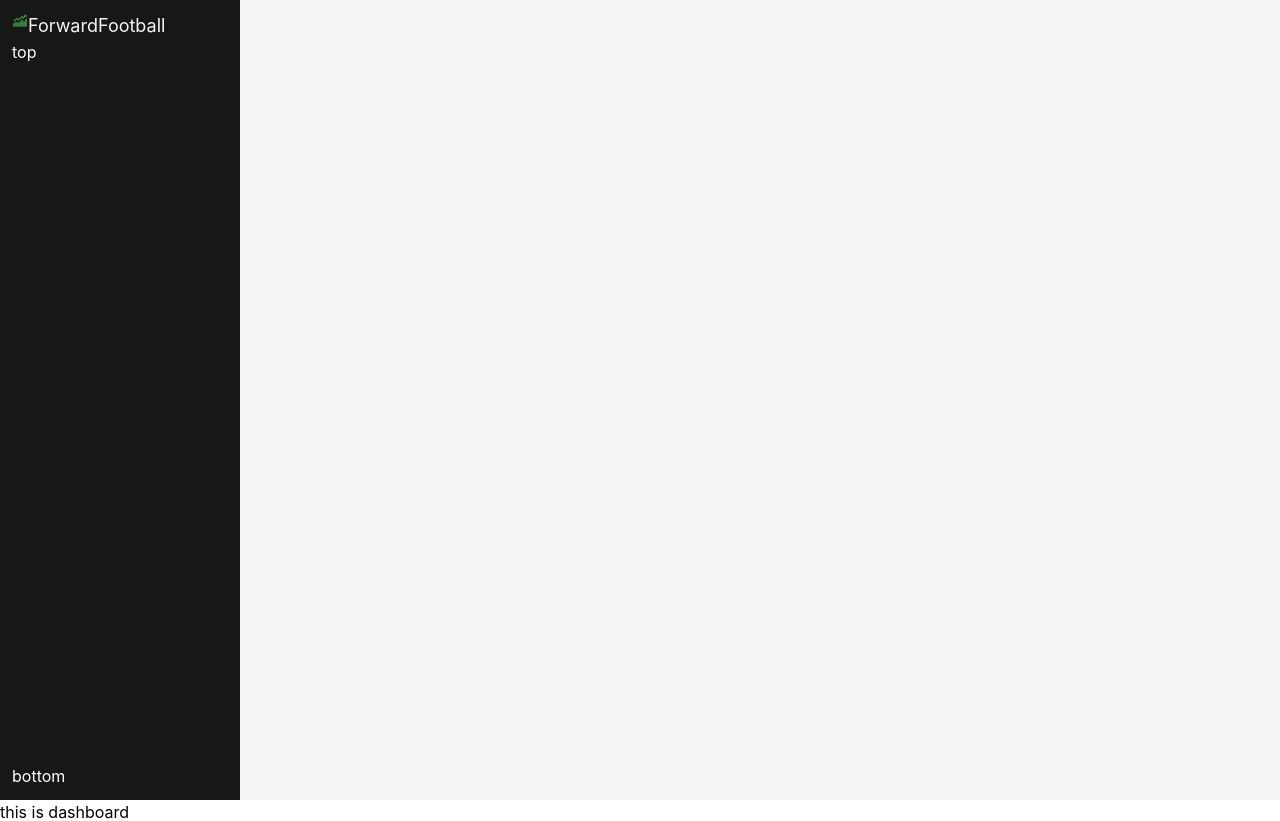
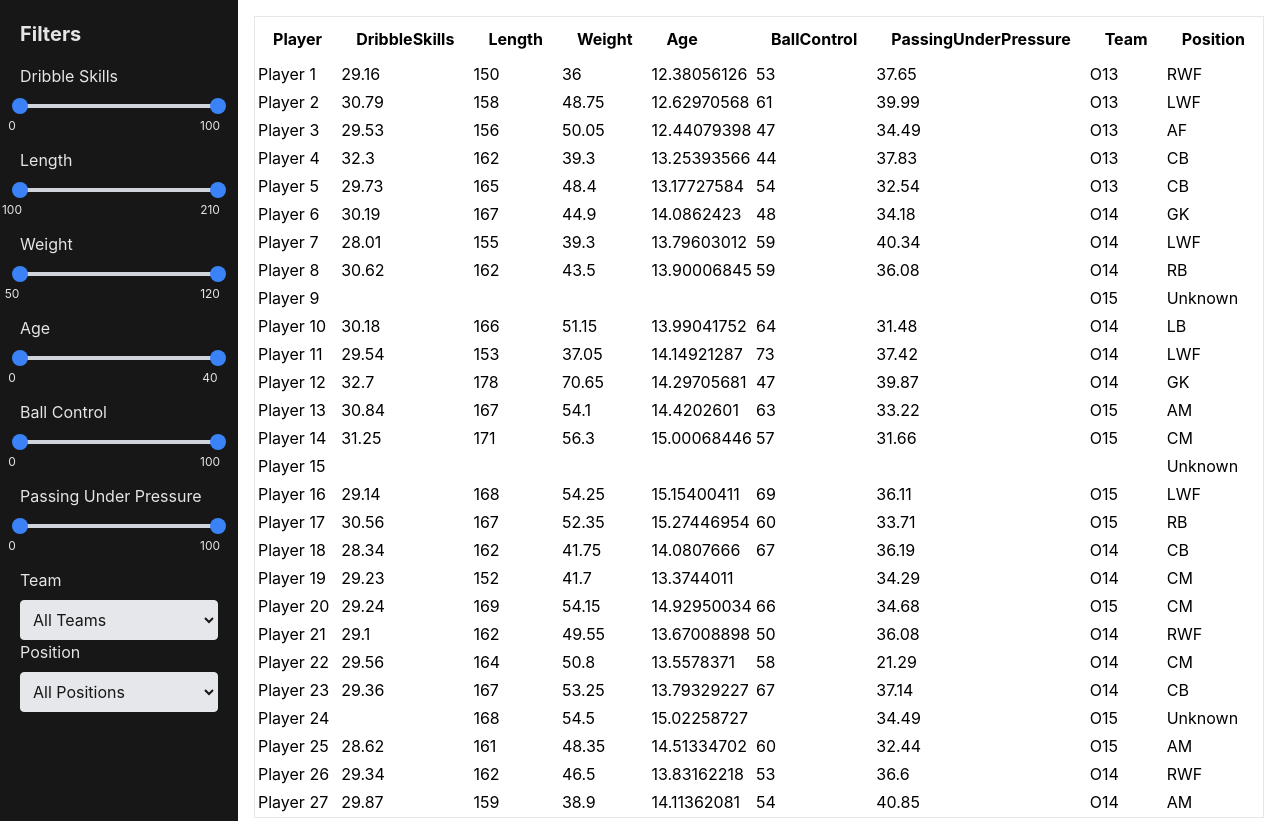
Before and after one commit to gonzalolantero/ff-assignment, a React (Create React App) app: page / in a window 1280 px wide. Shown: the top 821 px of the page. Built offline with nearby package versions, Linux system fonts and the light colour scheme.

Commit message:
filters done :)))))

```diff
--- a/package.json
+++ b/package.json
@@ -16,8 +16,10 @@
     "react-dom": "^18.3.1",
     "react-icons": "^5.3.0",
     "react-pro-sidebar": "^1.1.0",
+    "react-range": "^1.10.0",
     "react-router-dom": "^6.27.0",
     "react-scripts": "5.0.1",
+    "react-slider": "^2.0.6",
     "web-vitals": "^2.1.4",
     "yup": "^1.4.0"
   },
--- a/src/App.jsx
+++ b/src/App.jsx
@@ -1,13 +1,11 @@
 import React, { useEffect, useState } from "react";
 import { loadPlayerData } from "./utils/dataUtils";
 import PlayerTable from "./components/PlayerTable";
-import Header from "./components/Header";
-import Dashboard from "./components/Dashboard";
 import Sidebar from "./components/shared/Sidebar";
-import Layout from "./components/shared/Layout";
 
 function App() {
   const [players, setPlayers] = useState([]);
+  const [filters, setFilters] = useState({});
 
   useEffect(() => {
     const data = loadPlayerData();
@@ -15,10 +13,11 @@ function App() {
   }, []);
 
   return (
-    <div className='app'>
-      <Layout />
-      <Dashboard />
-      <PlayerTable players={players} />
+    <div className="flex">
+      <Sidebar filters={filters} setFilters={setFilters} />
+      <div className="flex-1 p-4">
+        <PlayerTable players={players} filters={filters} />
+      </div>
     </div>
   );
 }
--- a/src/components/Dashboard.jsx
+++ b/src/components/Dashboard.jsx
@@ -1,8 +1,9 @@
 import React from 'react'
+import PlayerTable from './PlayerTable'
 
 function Dashboard() {
   return (
-    <div>this is dashboard</div>
+    <div><PlayerTable /></div>
   )
 }
 
--- /dev/null
+++ b/src/components/DoubleRangeSlider.jsx
@@ -0,0 +1,39 @@
+// components/shared/DoubleRangeSlider.jsx
+import React from "react";
+import { Range } from "react-range";
+
+function DoubleRangeSlider({ label, min, max, values, onChange }) {
+  return (
+    <div className="mb-6">
+      <label className="block mb-2">{label}</label>
+      <Range
+        step={1}
+        min={min}
+        max={max}
+        values={values}
+        onChange={onChange}
+        renderTrack={({ props, children }) => (
+          <div {...props} className="h-1 bg-gray-300 rounded-full my-4">
+            {children}
+          </div>
+        )}
+        renderThumb={({ props, index }) => (
+            <div
+                {...props}
+                className="h-4 w-4 bg-blue-500 rounded-full focus:outline-none focus:ring-2 ring-blue-300 relative"
+            >
+                {/* Value Label Below the Thumb */}
+                <div
+                    className="absolute text-xs text-center -translate-x-1/2 w-8"
+                    style={{ top: 20 }} // Position below the thumb
+                >
+                {values[index]}
+                </div>
+            </div>
+        )}
+      />
+    </div>
+  );
+}
+
+export default DoubleRangeSlider;
--- a/src/components/PlayerTable.jsx
+++ b/src/components/PlayerTable.jsx
@@ -1,26 +1,106 @@
-import React from "react";
+// components/PlayerTable.jsx
+import React, { useState } from "react";
 import { usePlayers } from "../context/PlayerContext";
 
-function PlayerTable() {
+function PlayerTable({ filters }) {
   const players = usePlayers();
 
+  // State to track current sorting column and order
+  const [sortColumn, setSortColumn] = useState(null);
+  const [sortOrder, setSortOrder] = useState("asc");
+
+  // Function to handle sorting logic when a header is clicked
+  function handleHeaderClick(column) {
+    if (sortColumn === column) {
+      setSortOrder(sortOrder === "asc" ? "desc" : "asc");
+    } else {
+      setSortColumn(column);
+      setSortOrder("asc");
+    }
+  }
+
+  // Function to sort players array based on sortColumn and sortOrder
+  const sortedPlayers = [...players].sort((a, b) => {
+    if (!sortColumn) return 0;
+
+    let valueA = a[sortColumn];
+    let valueB = b[sortColumn];
+
+    // Special case for sorting "Player" column numerically
+    if (sortColumn === "Player") {
+      valueA = parseInt(valueA.replace("Player ", ""), 10);
+      valueB = parseInt(valueB.replace("Player ", ""), 10);
+    }
+
+    if (valueA < valueB) return sortOrder === "asc" ? -1 : 1;
+    if (valueA > valueB) return sortOrder === "asc" ? 1 : -1;
+    return 0;
+  });
+
+  // Filtering based on the provided filters
+  const filteredPlayers = sortedPlayers.filter(player => {
+    const {
+      minDribbleSkills,
+      maxDribbleSkills,
+      minAge,
+      maxAge,
+      minBallControl,
+      maxBallControl,
+      minLength,
+      maxLength,
+      minWeight,
+      maxWeight,
+      minPassingUnderPressure,
+      maxPassingUnderPressure,
+      team,
+      position,
+    } = filters;
+
+    return (
+      (minDribbleSkills === undefined || player.DribbleSkills >= minDribbleSkills) &&
+      (maxDribbleSkills === undefined || player.DribbleSkills <= maxDribbleSkills) &&
+      (minAge === undefined || player.Age >= minAge) &&
+      (maxAge === undefined || player.Age <= maxAge) &&
+      (minBallControl === undefined || player.BallControl >= minBallControl) &&
+      (maxBallControl === undefined || player.BallControl <= maxBallControl) &&
+      (minLength === undefined || player.Length >= minLength) &&
+      (maxLength === undefined || player.Length <= maxLength) &&
+      (minWeight === undefined || player.Weight >= minWeight) &&
+      (maxWeight === undefined || player.Weight <= maxWeight) &&
+      (minPassingUnderPressure === undefined || player.PassingUnderPressure >= minPassingUnderPressure) &&
+      (maxPassingUnderPressure === undefined || player.PassingUnderPressure <= maxPassingUnderPressure) &&
+      (!team || player.Team === team) && // Team filter
+      (!position || player.Position === position) // Position filter
+    );
+  });
+
   return (
-    <table>
+    <table className="min-w-full border border-separate">
       <thead>
         <tr>
-          <th>Player</th>
-          <th>Dribble Skills</th>
-          <th>Length</th>
-          <th>Weight</th>
-          <th>Age</th>
-          <th>Ball Control</th>
-          <th>Passing Under Pressure</th>
-          <th>Team</th>
-          <th>Position</th>
+          {[
+            "Player",
+            "DribbleSkills",
+            "Length",
+            "Weight",
+            "Age",
+            "BallControl",
+            "PassingUnderPressure",
+            "Team",
+            "Position",
+          ].map((column) => (
+            <th
+              key={column}
+              onClick={() => handleHeaderClick(column)}
+              className="px-4 py-2 cursor-pointer text-left"
+            >
+              {column} {sortColumn === column ? (sortOrder === "asc" ? "↑" : "↓") : ""}
+            </th>
+          ))}
         </tr>
       </thead>
       <tbody>
-        {players.map((player) => (
+        {filteredPlayers.map((player) => (
           <tr key={player.Player}>
             <td>{player.Player}</td>
             <td>{player.DribbleSkills}</td>
--- a/src/components/Header.jsx
+++ b/src/components/shared/Header.jsx
@@ -2,7 +2,7 @@ import React from 'react'
 
 function Header() {
   return (
-    <div>Header</div>
+    <div className='text-black'>Header</div>
   )
 }
 
--- a/src/components/shared/Layout.jsx
+++ b/src/components/shared/Layout.jsx
@@ -2,6 +2,8 @@ import PropTypes from 'prop-types'
 import React, { Component } from 'react'
 import { Outlet } from 'react-router-dom'
 import Sidebar from './Sidebar'
+import Header from './Header'
+import PlayerTable from '../PlayerTable'
 
 export class Layout extends Component {
   static propTypes = {}
@@ -11,6 +13,8 @@ export class Layout extends Component {
         <div className='flex flex-row bg-neutral-100 h-screen w-screen overflow-hidden'>
             <Sidebar />
             <div className='p-4'>
+                <Header />
+                <PlayerTable />
                 <div>{<Outlet />}</div>
             </div>
         </div>
--- a/src/components/shared/Sidebar.jsx
+++ b/src/components/shared/Sidebar.jsx
@@ -1,24 +1,147 @@
-import React from 'react'
-import { useState } from 'react';
-import { FcBullish } from 'react-icons/fc';
-import { Link } from 'react-router-dom';
+import React, { useState } from "react";
+import DoubleRangeSlider from "../DoubleRangeSlider";
+import { usePlayers } from '../../context/PlayerContext';
 
-function Sidebar() {
-    const [isOpen, setIsOpen] = useState(false);
+function Sidebar({ filters, setFilters }) {
+  // Default ranges for each attribute
+  const DEFAULT_RANGES = {
+    dribbleSkills: { min: 0, max: 100 },
+    age: { min: 0, max: 40 },
+    ballControl: { min: 0, max: 100 },
+    length: { min: 100, max: 210 },
+    weight: { min: 50, max: 120 },
+    passingUnderPressure: { min: 0, max: 100 },
+  };
 
-    const toggleSidebar = () => {
-        setIsOpen(!isOpen);
-    };
+  // State to track each slider's range
+  const [sliderValues, setSliderValues] = useState({
+    dribbleSkills: [filters.minDribbleSkills || DEFAULT_RANGES.dribbleSkills.min, filters.maxDribbleSkills || DEFAULT_RANGES.dribbleSkills.max],
+    age: [filters.minAge || DEFAULT_RANGES.age.min, filters.maxAge || DEFAULT_RANGES.age.max],
+    ballControl: [filters.minBallControl || DEFAULT_RANGES.ballControl.min, filters.maxBallControl || DEFAULT_RANGES.ballControl.max],
+    length: [filters.minLength || DEFAULT_RANGES.length.min, filters.maxLength || DEFAULT_RANGES.length.max],
+    weight: [filters.minWeight || DEFAULT_RANGES.weight.min, filters.maxWeight || DEFAULT_RANGES.weight.max],
+    passingUnderPressure: [filters.minPassingUnderPressure || DEFAULT_RANGES.passingUnderPressure.min, filters.maxPassingUnderPressure || DEFAULT_RANGES.passingUnderPressure.max],
+  });
+
+  // Update filters on slider change
+  const handleSliderChange = (name, values) => {
+    setSliderValues((prev) => ({ ...prev, [name]: values }));
+    setFilters((prev) => ({
+      ...prev,
+      [`min${name.charAt(0).toUpperCase() + name.slice(1)}`]: values[0],
+      [`max${name.charAt(0).toUpperCase() + name.slice(1)}`]: values[1],
+    }));
+  };
+
+  const players = usePlayers();
+  const uniqueTeams = Array.from(new Set(players.map(player => player.Team)));
+  const uniquePositions = Array.from(new Set(players.map(player => player.Position)));
+
+  const [teamFilter, setTeamFilter] = useState('');
+  const [positionFilter, setPositionFilter] = useState('');
+
+  const handleTeamChange = (event) => {
+    const selectedTeam = event.target.value;
+    setTeamFilter(selectedTeam);
+    setFilters((prev) => ({
+      ...prev,
+      team: selectedTeam || undefined, // Set to undefined if no team is selected
+    }));
+  };
+
+  const handlePositionChange = (event) => {
+    const selectedPosition = event.target.value;
+    setPositionFilter(selectedPosition);
+    setFilters((prev) => ({
+      ...prev,
+      position: selectedPosition || undefined, // Set to undefined if no position is selected
+    }));
+  };
 
   return (
-    <div className='bg-neutral-900 w-60 p-3 flex flex-col text-white'>
-        <div className='flex'>
-            <FcBullish /> <span className='text-neutral-100 text-lg'>ForwardFootball</span>
-        </div>
-        <div className='flex-1'>top</div>
-        <div>bottom</div>
+    <div className="bg-neutral-900 w-60 p-5 flex flex-col text-neutral-200">
+      <h2 className="text-xl font-bold mb-4">Filters</h2>
+
+      <DoubleRangeSlider
+        label="Dribble Skills"
+        min={DEFAULT_RANGES.dribbleSkills.min}
+        max={DEFAULT_RANGES.dribbleSkills.max}
+        values={sliderValues.dribbleSkills}
+        onChange={(values) => handleSliderChange("dribbleSkills", values)}
+      />
+
+      <DoubleRangeSlider
+        label="Length"
+        min={DEFAULT_RANGES.length.min}
+        max={DEFAULT_RANGES.length.max}
+        values={sliderValues.length}
+        onChange={(values) => handleSliderChange("length", values)}
+      />
+
+      <DoubleRangeSlider
+        label="Weight"
+        min={DEFAULT_RANGES.weight.min}
+        max={DEFAULT_RANGES.weight.max}
+        values={sliderValues.weight}
+        onChange={(values) => handleSliderChange("weight", values)}
+      />
+
+      <DoubleRangeSlider
+        label="Age"
+        min={DEFAULT_RANGES.age.min}
+        max={DEFAULT_RANGES.age.max}
+        values={sliderValues.age}
+        onChange={(values) => handleSliderChange("age", values)}
+      />
+
+      <DoubleRangeSlider
+        label="Ball Control"
+        min={DEFAULT_RANGES.ballControl.min}
+        max={DEFAULT_RANGES.ballControl.max}
+        values={sliderValues.ballControl}
+        onChange={(values) => handleSliderChange("ballControl", values)}
+      />
+
+      <DoubleRangeSlider
+        label="Passing Under Pressure"
+        min={DEFAULT_RANGES.passingUnderPressure.min}
+        max={DEFAULT_RANGES.passingUnderPressure.max}
+        values={sliderValues.passingUnderPressure}
+        onChange={(values) => handleSliderChange("passingUnderPressure", values)}
+      />
+
+      <div>
+        <label className="block mb-2">Team</label>
+        <select
+          value={teamFilter}
+          onChange={handleTeamChange}
+          className="w-full bg-gray-200 border rounded p-2 text-neutral-900"
+        >
+          <option value="">All Teams</option>
+          {uniqueTeams.map((team) => (
+              <option key={team} value={team}>
+                {team}
+              </option>
+          ))}
+        </select>
+      </div>
+      <div>
+        <label className="block mb-2">Position</label>
+        <select
+          value={positionFilter}
+          onChange={handlePositionChange}
+          className="w-full bg-gray-200 border rounded p-2 text-neutral-900"
+        >
+          <option value="">All Positions</option>
+          {uniquePositions.map((position) => (
+            <option key={position} value={position}>
+              {position}
+            </option>
+          ))}
+        </select>
+      </div>
     </div>
-  )
+  );
 }
 
-export default Sidebar
+export default Sidebar;
```
Also changed, not shown: 1 other file (tests, documents, lock files or other folders).
